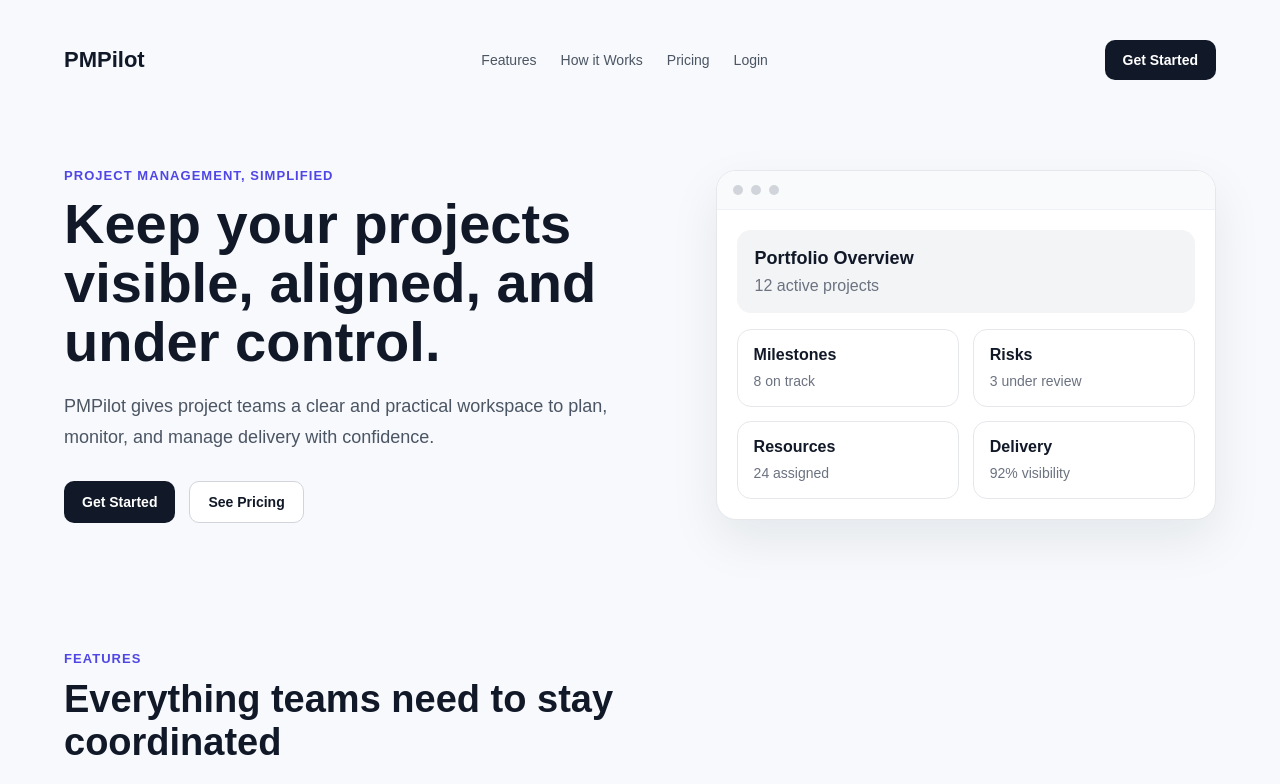
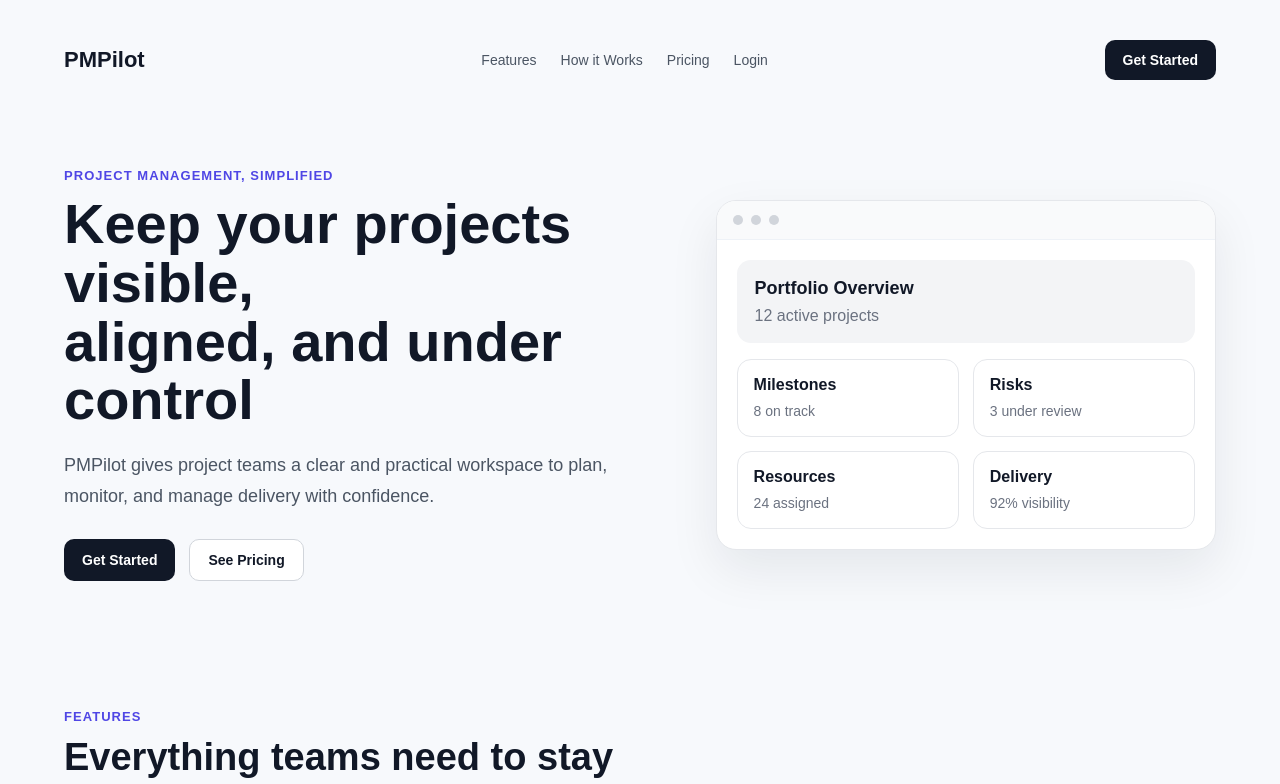
Before and after one commit to tugrul-/pmpilot, a Next.js app: page / in a window 1280 px wide. Shown: the top 784 px of the page. Built offline with nearby package versions, Linux system fonts and the light colour scheme.

Commit message:
Improve landing page UI

```diff
--- a/app/globals.css
+++ b/app/globals.css
@@ -25,11 +25,17 @@ a {
 }
 
 .header {
+  position: sticky;
+  top: 0;
+  z-index: 50;
+
   display: flex;
   align-items: center;
   justify-content: space-between;
   gap: 20px;
   padding: 16px 0;
+
+  background: #f7f9fc;
 }
 
 .logo {
@@ -62,8 +68,10 @@ a {
 }
 
 .btn-primary:hover {
-  opacity: 0.9;
+  transform: translateY(-2px);
+  box-shadow: 0 6px 18px rgba(0,0,0,0.12);
 }
+
 
 .btn-secondary {
   background: #ffffff;
@@ -73,6 +81,7 @@ a {
 
 .btn-secondary:hover {
   background: #f3f4f6;
+  transform: translateY(-2px);
 }
 
 .hero {
@@ -220,6 +229,11 @@ a {
   border-radius: 18px;
   padding: 24px;
   box-shadow: 0 10px 24px rgba(17, 24, 39, 0.04);
+}
+
+.card:hover {
+  transform: translateY(-4px);
+  box-shadow: 0 14px 30px rgba(17,24,39,0.08);
 }
 
 .card h3 {
--- a/app/page.tsx
+++ b/app/page.tsx
@@ -19,7 +19,11 @@ export default function Home() {
       <section className="hero">
         <div className="hero-text">
           <p className="eyebrow">Project management, simplified</p>
-          <h1>Keep your projects visible, aligned, and under control.</h1>
+	  <h1>
+  		Keep your projects visible,
+		<br />
+		aligned, and under control
+	  </h1>
           <p className="hero-description">
             PMPilot gives project teams a clear and practical workspace to
             plan, monitor, and manage delivery with confidence.
```
